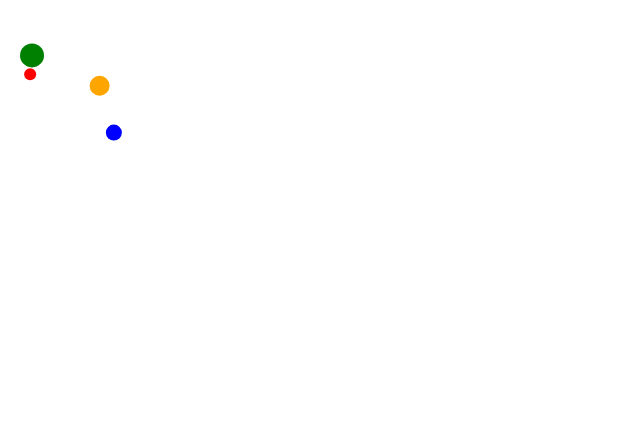
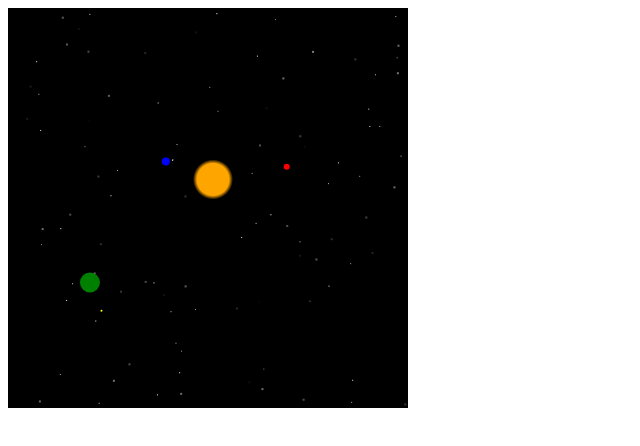
Before and after one commit to chrisjhh/mandelbrot, a plain HTML site: page index.html in a window 1280 px wide. Shown: the whole page, without its empty margins (0-640 px from the left). Drawn offline with Linux system fonts and the light colour scheme.

Commit message:
solar system

```diff
--- a/canvas.js
+++ b/canvas.js
@@ -1,6 +1,8 @@
 var canvas;
 var ctx;
 var balls = [];
+// Gravitational const
+var G = 0.000006;
 
 var Point = function(x,y) {
   this.x = x;
@@ -15,6 +17,11 @@ Point.prototype.displacedBy = function(vector) {
 Point.prototype.displace = function(vector) {
   this.x += vector.x;
   this.y += vector.y;
+  return this;
+};
+Point.prototype.place = function(point) {
+  this.x = point.x;
+  this.y = point.y;
   return this;
 };
 
@@ -53,6 +60,12 @@ Vector.prototype.dotProduct = function(vector) {
 Vector.prototype.reversed = function() {
   return new Vector(-this.x, -this.y);
 };
+Vector.prototype.rotated90 = function() {
+  return new Vector(-this.y, this.x);
+};
+Vector.polar = function(radius, angle) {
+  return new Vector(radius * Math.cos(angle), radius * Math.sin(angle));
+};
 
 
 
@@ -86,12 +99,12 @@ Ball.prototype.move = function() {
   this.displace(this.velocity);
 
   // Check for collision with edge
-  if (this.x <= this.radius || this.x >= canvas.width - this.radius) {
-    this.velocity.x = - this.velocity.x;
-  }
-  if (this.y <= this.radius || this.y >= canvas.height - this.radius) {
-    this.velocity.y = - this.velocity.y;
-  }
+  //if (this.x <= this.radius || this.x >= canvas.width - this.radius) {
+  //  this.velocity.x = - this.velocity.x;
+  //}
+  //if (this.y <= this.radius || this.y >= canvas.height - this.radius) {
+  //  this.velocity.y = - this.velocity.y;
+  //}
 
   // Check for collisions with other balls
   for (var i=0; i<balls.length; ++i) {
@@ -107,18 +120,18 @@ Ball.prototype.move = function() {
   }
 
   // Move away from edges
-  if (this.x < this.radius) {
-    this.x = this.radius + 1;
-  }
-  if (this.y < this.radius) {
-    this.y = this.radius + 1;
-  }
-  if (this.x > canvas.width - this.radius) {
-    this.x = canvas.width - this.radius - 1;
-  }
-  if (this.y > canvas.height - this.radius) {
-    this.y = canvas.height - this.radius - 1;
-  }
+  //if (this.x < this.radius) {
+  //  this.x = this.radius + 1;
+  //}
+  //if (this.y < this.radius) {
+  //  this.y = this.radius + 1;
+  //}
+  //if (this.x > canvas.width - this.radius) {
+  //  this.x = canvas.width - this.radius - 1;
+  //}
+  //if (this.y > canvas.height - this.radius) {
+  //  this.y = canvas.height - this.radius - 1;
+  //}
 };
 Ball.prototype.capVelocity = function() {
   var max = 5;
@@ -132,6 +145,56 @@ Ball.resetCollisions = function() {
     balls[i].collisions = [];
   }
 };
+
+var Sun = function(x,y,radius) {
+  Ball.call(this,x,y,radius);
+};
+Sun.prototype = Object.create(Ball.prototype);
+Sun.prototype.constructor = Sun;
+Sun.prototype.draw = function() {
+  var orig = this.radius / 2;
+  var grd = ctx.createRadialGradient(this.x, this.y, this.radius*0.8, this.x, this.y, this.radius);
+  grd.addColorStop(0, "orange");
+  grd.addColorStop(1, "black");
+  ctx.fillStyle = grd;
+  ctx.beginPath();
+  ctx.moveTo(this.x + this.radius, this.y);
+  ctx.arc(this.x, this.y, this.radius, 0, Math.PI *2, true);
+  ctx.fill();
+};
+
+var Star = function(x,y,luminosity) {
+  Point.call(this,x,y);
+  this.luminosity = luminosity;
+  this.fillStyle = `rgba(255,255,255,${this.luminosity})`
+};
+Star.prototype = Object.create(Point.prototype);
+Star.prototype.constructor = Star;
+Star.prototype.draw = function() {
+  ctx.fillStyle = this.fillStyle;
+  var rad = this.luminosity < 0.5 ? 2 : 1;
+  ctx.fillRect(this.x,this.y,rad,rad);
+};
+Star.random = function(maxx,maxy) {
+  return new Star(
+    Math.random() * maxx,
+    Math.random() * maxy,
+    Math.random()
+  );
+};
+
+var Starfield = function(width,height,numStars) {
+  this.stars = [];
+  for (var i=0; i<numStars; ++i) {
+    var star = Star.random(width,height);
+    this.stars.push(star);
+  }
+};
+Starfield.prototype.draw = function() {
+  for (var i=0; i<this.stars.length; ++i) {
+    this.stars[i].draw();
+  }
+}
 
 var doCollision = function(ball1, ball2) {
   var dist = ball1.radius + ball2.radius;
@@ -174,19 +237,84 @@ var doCollision = function(ball1, ball2) {
   return collide;
 };
 
-var ball1 = new Ball(20,20,6,'red');
-var ball2 = new Ball(120,120,8,'blue');
-var ball3 = new Ball(60,90,10,'orange');
-var ball4 = new Ball(90,50,12,'green');
+var doGravity = function(ball1,ball2) {
+  var between = ball1.vectorTo(ball2);
+  var r = between.magnitude();
+  var forceMag = G * ball1.mass * ball2.mass / r * r;
+  var forceVec = between.unit().scaledBy(forceMag);
+  var accn1 = forceVec.scaledBy(1/ball1.mass);
+  var accn2 = forceVec.scaledBy(1/ball2.mass);
+  // Apply the accelerations
+  ball1.velocity = ball1.velocity.add(accn1);
+  ball2.velocity = ball2.velocity.add(accn2.reversed());
+};
 
+var doGravityForAll = function() {
+  for (var i=0; i<balls.length; ++i) {
+    for (var j=i+1; j<balls.length; ++j) {
+      doGravity(balls[i],balls[j]);
+    }
+  }
+}
 
-var draw = function() {
+var ball1 = new Ball(20,20,3,'red');
+var ball2 = new Ball(120,120,4,'blue');
+var ball3 = new Ball(60,90,10,'green');
+var ball4 = new Sun(200,200,20, 'orange');
+
+var starfield = undefined;
+
+var setup = function() {
   if (canvas === undefined) {
     canvas = document.getElementById('canvas');
     ctx = canvas.getContext('2d');
   }
-  ctx.clearRect(0,0,canvas.width, canvas.height);
+  starfield = new Starfield(canvas.width, canvas.height, 100);
+  var centre = new Point(canvas.width / 2, canvas.height / 2);
+  for (var i = 0; i<3; ++i) {
+    // Reposition at random position in polar coords with orbital velocity
+    var r = Math.random() * canvas.width / 4 + 60;
+    if (i == 2) {
+      r = (canvas.width / 2) - 20;
+    }
+    var orbit = Vector.polar(r, Math.random() * 2 * Math.PI);
+    var pos = centre.displacedBy(orbit);
+    balls[i].place(pos);
+
+    // Calculate orbital velocity around ball 4
+    var speed =  0.8 * r * Math.sqrt(G * ball4.mass / r);
+    balls[i].velocity = orbit.unit().rotated90().scaledBy(speed);
+  }
+
+  // Give ball3 three "moons"
+  for (j =0; j < 1; ++j) {
+    var moon_r = Math.random() * 3 + 20;
+    var moon_orbit = Vector.polar(moon_r, 2 * Math.PI * j / 3);
+    var moon_pos = ball3.displacedBy(moon_orbit);
+    var moon_speed = 1.3 * moon_r * Math.sqrt(G * ball3.mass / moon_r);
+    var moonBall = new Ball(moon_pos.x, moon_pos.y, 1, 'yellow');
+    moonBall.mass /= 4;
+    moonBall.velocity = ball3.velocity.add( moon_orbit.unit().rotated90().reversed().scaledBy(moon_speed) );
+  }
+
+  var momentum = new Vector(0,0);
+  for (var i = 0; i<3; ++i) {
+    momentum = momentum.add(balls[i].velocity.scaledBy(balls[i].mass));
+  }
+  ball4.velocity = momentum.reversed().scaledBy(1/ball4.mass);
+  // Set position of ball4 to centre if not already there
+  ball4.place(centre);
+
+  draw();
+};
+
+var draw = function() {
+
+  ctx.fillStyle = 'black';
+  ctx.fillRect(0,0,canvas.width, canvas.height);
+  starfield.draw();
   Ball.resetCollisions();
+  doGravityForAll();
   for (var i=0; i<balls.length; ++i) {
     balls[i].move();
     balls[i].draw();
@@ -194,4 +322,4 @@ var draw = function() {
   setTimeout(draw, 20);
 };
 
-window.onload = draw;
+window.onload = setup;
--- a/index.html
+++ b/index.html
@@ -6,6 +6,6 @@
     <script src="canvas.js"></script>
   </head>
   <body>
-    <canvas id="canvas" width="150" height="150"></canvas>
+    <canvas id="canvas" width="400" height="400"></canvas>
   </body>
 </html>
```
